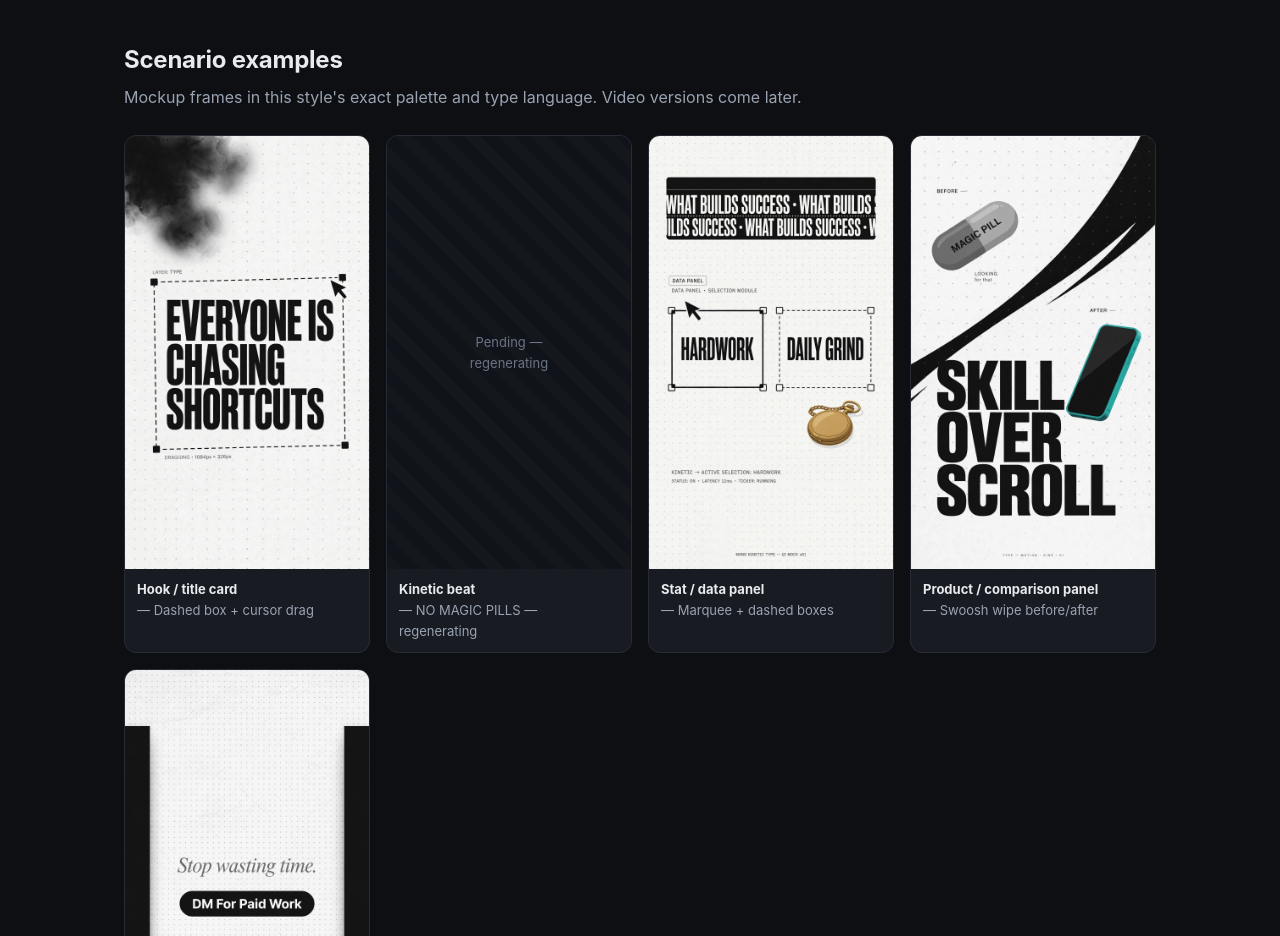
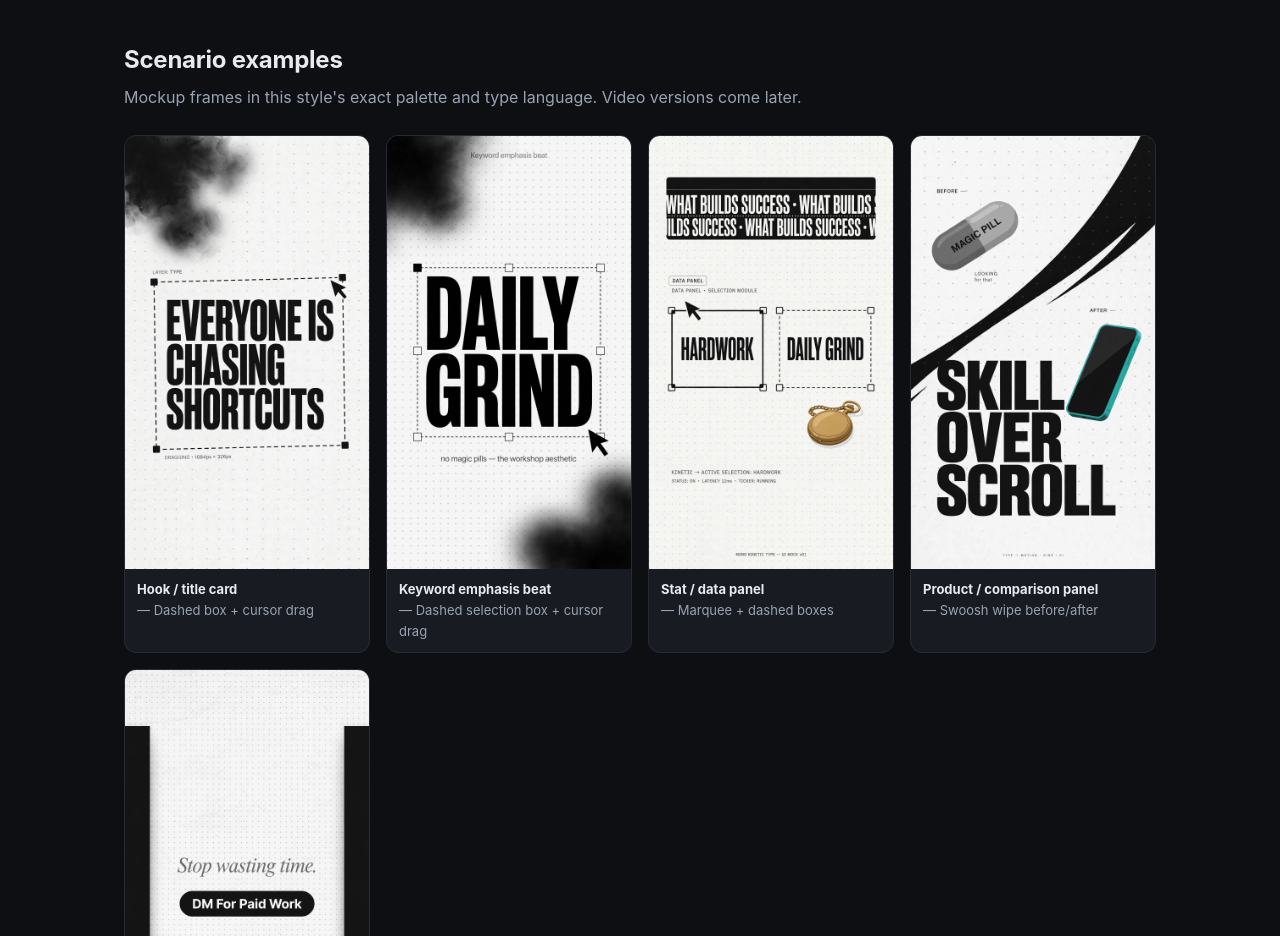
Before and after one commit to Aditya-vp07/video-style-playbook, a plain HTML site: page docs/styles/mono-kinetic.html in a window 1280 px wide. Shown: the part 2560-3496 px from the top of the page. Drawn offline with Linux system fonts and the light colour scheme.

Commit message:
fill the 2 pending example images (dark-fintech + mono-kinetic 02-caption-beat); wire into docs generator

```diff
--- a/docs/styles/mono-kinetic.html
+++ b/docs/styles/mono-kinetic.html
@@ -129,9 +129,9 @@
         <img src="../../examples/mono-kinetic/01-hook.webp" alt="Hook / title card">
         <div class="cap"><b>Hook / title card</b> — Dashed box + cursor drag</div>
       </div>
-      <div class="scen pending">
-        <div class="ph">Pending —<br>regenerating</div>
-        <div class="cap"><b>Kinetic beat</b> — NO MAGIC PILLS — regenerating</div>
+      <div class="scen">
+        <img src="../../examples/mono-kinetic/02-caption-beat.webp" alt="Keyword emphasis beat">
+        <div class="cap"><b>Keyword emphasis beat</b> — Dashed selection box + cursor drag</div>
       </div>
       <div class="scen">
         <img src="../../examples/mono-kinetic/03-data-panel.webp" alt="Stat / data panel">
```
Also changed, not shown: docs/styles/dark-fintech.html (+3 -3 lines), examples/dark-fintech/02-caption-beat.webp (added), examples/mono-kinetic/02-caption-beat.webp (added), 1 other file.
